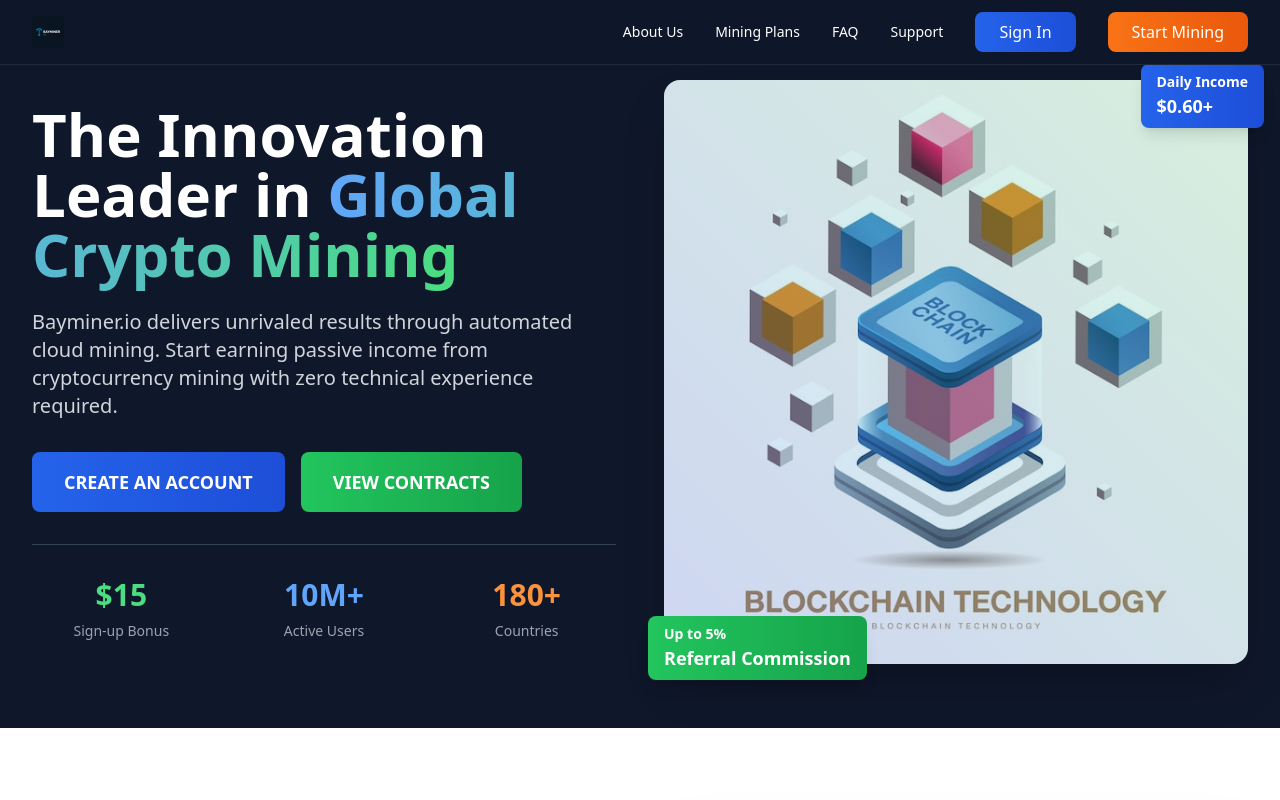
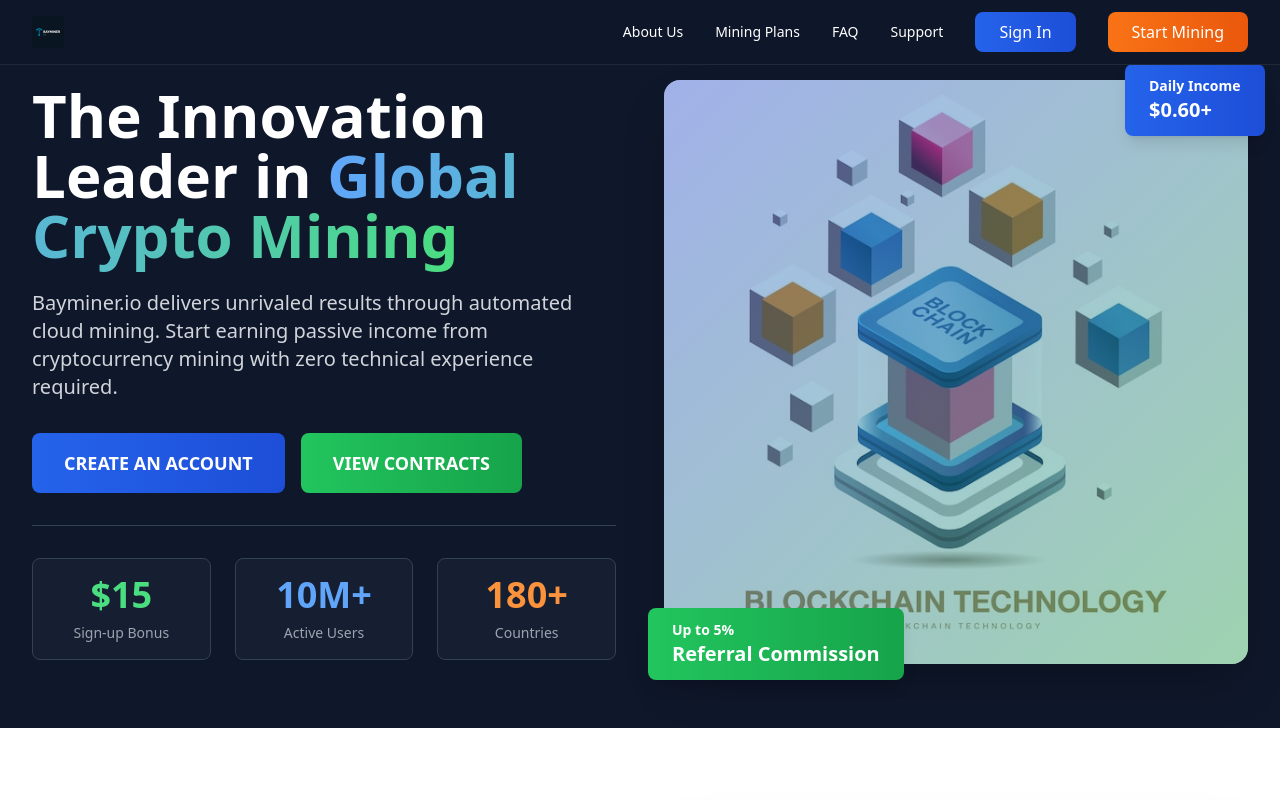
Before and after one commit to Oceanteel/bayMine, a React (Vite) app: page / in a window 1280 px wide. Shown: the top 800 px of the page. Built offline with nearby package versions, Linux system fonts and the light colour scheme.

Commit message:
Hero Section Improvements

```diff
--- a/src/components/Hero.tsx
+++ b/src/components/Hero.tsx
@@ -1,24 +1,24 @@
 const Hero = () => {
   return (
-    <section className="pt-16 sm:pt-20 pb-12 sm:pb-16 px-4 sm:px-6 lg:px-8">
+    <section className="pt-16 sm:pt-20 pb-12 sm:pb-16 px-4 sm:px-6 lg:px-8 bg-slate-900">
       <div className="max-w-7xl mx-auto">
         <div className="grid grid-cols-1 lg:grid-cols-2 gap-8 lg:gap-12 items-center">
           {/* Content */}
           <div className="text-left">
-            <h1 className="text-3xl sm:text-4xl lg:text-6xl font-bold text-white mb-6 leading-tight">
+            <h1 className="text-3xl sm:text-4xl lg:text-6xl font-bold text-white mb-6 leading-tight animate-in fade-in-up duration-1000">
               The Innovation Leader in{' '}
               <span className="text-transparent bg-clip-text bg-gradient-to-r from-blue-400 to-green-400">
                 Global Crypto Mining
               </span>
             </h1>
 
-            <p className="text-lg sm:text-xl text-gray-300 mb-8 leading-relaxed">
+            <p className="text-lg sm:text-xl text-gray-300 mb-8 leading-relaxed animate-in fade-in-up duration-1000 delay-200">
               Bayminer.io delivers unrivaled results through automated cloud mining.
               Start earning passive income from cryptocurrency mining with zero technical
               experience required.
             </p>
 
-            <div className="flex flex-col sm:flex-row gap-4 mb-8">
+            <div className="flex flex-col sm:flex-row gap-4 mb-8 animate-in fade-in-up duration-1000 delay-400">
               <button className="bg-gradient-to-r from-blue-600 to-blue-700 hover:from-blue-700 hover:to-blue-800 text-white px-6 py-3 text-base sm:px-8 sm:py-4 sm:text-lg rounded-lg font-semibold transition-all duration-300 transform hover:scale-105">
                 CREATE AN ACCOUNT
               </button>
@@ -28,42 +28,42 @@
             </div>
 
             {/* Key Stats */}
-            <div className="grid grid-cols-3 gap-4 sm:gap-6 pt-8 border-t border-slate-700">
-              <div className="text-center">
-                <div className="text-xl sm:text-2xl lg:text-3xl font-bold text-green-400 mb-2">$15</div>
+            <div className="grid grid-cols-3 gap-4 sm:gap-6 pt-8 border-t border-slate-700 animate-in fade-in-up duration-1000 delay-600">
+              <div className="text-center p-4 rounded-lg bg-slate-800/50 border border-slate-700">
+                <div className="text-2xl sm:text-3xl lg:text-4xl font-bold text-green-400 mb-2">$15</div>
                 <div className="text-sm text-gray-400">Sign-up Bonus</div>
               </div>
-              <div className="text-center">
-                <div className="text-xl sm:text-2xl lg:text-3xl font-bold text-blue-400 mb-2">10M+</div>
+              <div className="text-center p-4 rounded-lg bg-slate-800/50 border border-slate-700">
+                <div className="text-2xl sm:text-3xl lg:text-4xl font-bold text-blue-400 mb-2">10M+</div>
                 <div className="text-sm text-gray-400">Active Users</div>
               </div>
-              <div className="text-center">
-                <div className="text-xl sm:text-2xl lg:text-3xl font-bold text-orange-400 mb-2">180+</div>
+              <div className="text-center p-4 rounded-lg bg-slate-800/50 border border-slate-700">
+                <div className="text-2xl sm:text-3xl lg:text-4xl font-bold text-orange-400 mb-2">180+</div>
                 <div className="text-sm text-gray-400">Countries</div>
               </div>
             </div>
           </div>
 
           {/* Visual */}
-          <div className="relative mt-8 lg:mt-0">
+          <div className="relative mt-8 lg:mt-0 animate-in fade-in-up duration-1000 delay-300">
             <div className="relative z-10">
               <img
                 src="/images/blockchain_3d.jpg"
                 alt="Crypto Mining Technology"
                 className="w-full h-auto rounded-2xl shadow-2xl"
               />
-              <div className="absolute inset-0 bg-gradient-to-tr from-blue-600/20 to-green-400/20 rounded-2xl"></div>
+              <div className="absolute inset-0 bg-gradient-to-br from-blue-700/40 to-green-600/40 rounded-2xl"></div>
             </div>
 
             {/* Floating elements - hidden on mobile, shown on sm and up */}
-            <div className="hidden sm:block absolute -top-4 -right-4 bg-gradient-to-r from-blue-600 to-blue-700 text-white px-4 py-2 rounded-lg shadow-lg z-20">
+            <div className="hidden sm:block absolute -top-4 -right-4 bg-gradient-to-r from-blue-600 to-blue-700 text-white px-6 py-3 rounded-lg shadow-lg z-20 animate-in fade-in-up duration-1000 delay-800">
               <div className="text-sm font-semibold">Daily Income</div>
-              <div className="text-lg font-bold">$0.60+</div>
+              <div className="text-xl font-bold">$0.60+</div>
             </div>
 
-            <div className="hidden sm:block absolute -bottom-4 -left-4 bg-gradient-to-r from-green-500 to-green-600 text-white px-4 py-2 rounded-lg shadow-lg z-20">
+            <div className="hidden sm:block absolute -bottom-4 -left-4 bg-gradient-to-r from-green-500 to-green-600 text-white px-6 py-3 rounded-lg shadow-lg z-20 animate-in fade-in-up duration-1000 delay-1000">
               <div className="text-sm font-semibold">Up to 5%</div>
-              <div className="text-lg font-bold">Referral Commission</div>
+              <div className="text-xl font-bold">Referral Commission</div>
             </div>
           </div>
         </div>
```
